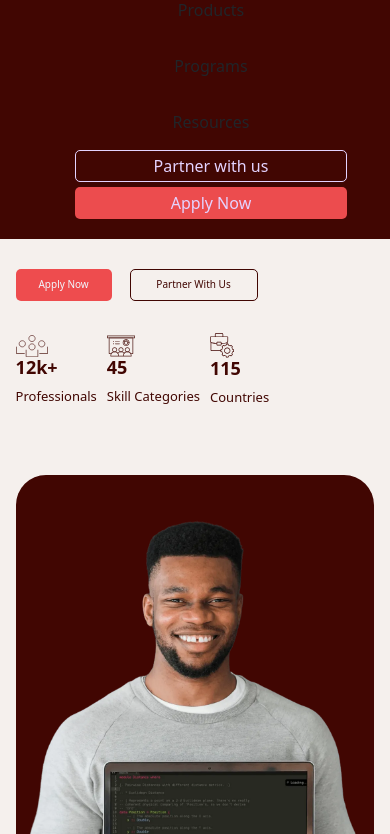
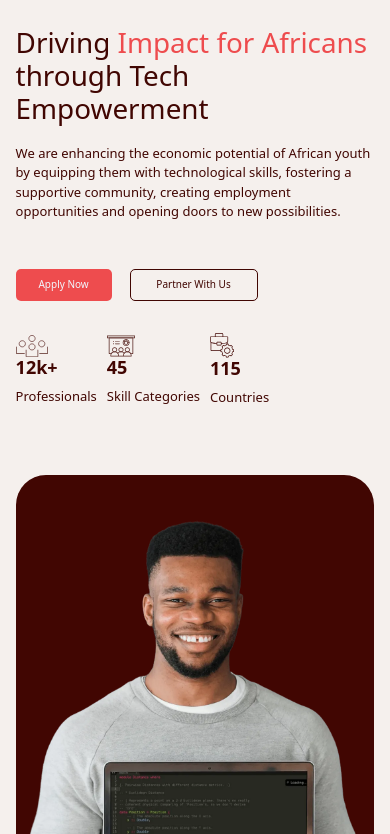
Before and after one commit to Shaphel/zurilanding-replica, a plain HTML site: page index.html in a window 390 px wide. Shown: the part 60-894 px from the top of the page. Drawn offline with nearby package versions, Linux system fonts and the light colour scheme.

Commit message:
navbar issues

```diff
--- a/style.css
+++ b/style.css
@@ -90,21 +90,22 @@ main{
 
     .nav-menu{
         position: absolute;
-        top: -100%;
-        /* top: 70px; */
+        top: -4000%;
+        /* margin-top: 120px; */
         gap: 0;
         flex-direction: column;
         width: 100%;
         text-align: center;
         transition: 0.8s;
         background-color: #410602;
+        color: #e4d3ff;
     }
 
     .nav-item{
         margin: 16px 0;
     }
     .nav-menu.active{
-        top: 10%;
+        top: 100%;
     }
     .topbtn{
         display: flex;
```
